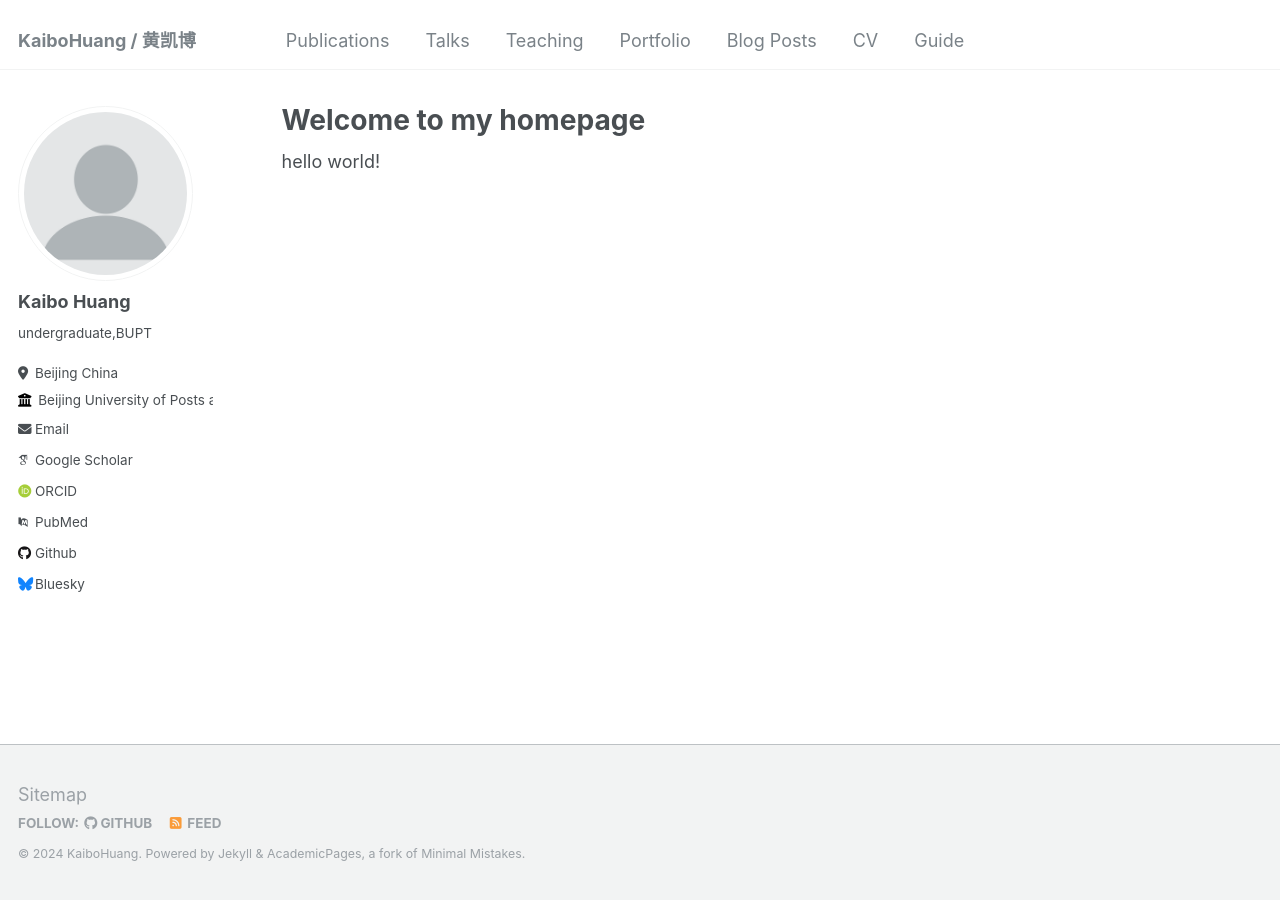
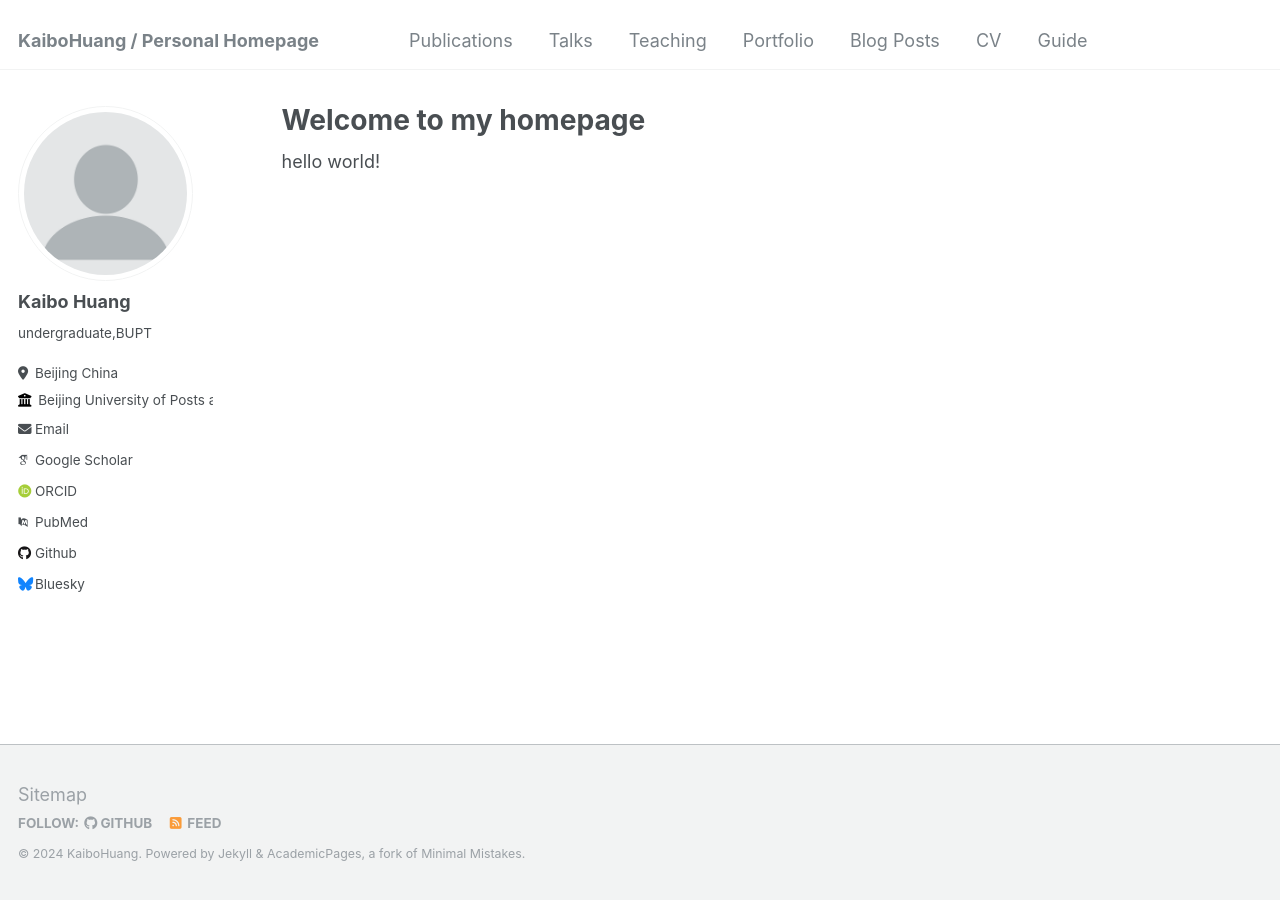
Before and after one commit to HUANG-Kaibo/Huangkaibo, a Jekyll site: the page built from _pages/about.md, in a window 1280 px wide. Built offline with Jekyll 4.4.1, drawn with Linux system fonts in a browser that asks for light colours; some web fonts are replaced.

Commit message:
Update _config.yml

```diff
--- a/_config.yml
+++ b/_config.yml
@@ -8,13 +8,13 @@
 
 # Basic Site Settings
 locale                   : "en-US"
-title                    : "KaiboHuang / 黄凯博"
+title                    : "KaiboHuang / Personal Homepage"
 title_separator          : "-"
 name                     : &name "KaiboHuang"
 description              : &description "undergraduate,BUPT"
-url                      : https://huang-kaibo.github.io/info/ # the base hostname & protocol for your site e.g. "https://mmistakes.github.io"
+url                      : https://huang-kaibo.github.io # the base hostname & protocol for your site e.g. "https://mmistakes.github.io"
 baseurl                  : "" # the subpath of your site, e.g. "/blog"
-repository               : "Huang-kaibo/huang-kaibo.github.io/info/"
+repository               : "Huang-kaibo/huang-kaibo.github.io"
 
 # Site Author - The following control what appear as part of the author content on the side bar.
 #               If a field is blank the icon and link will not appear, otherwise it will be shown.
```
